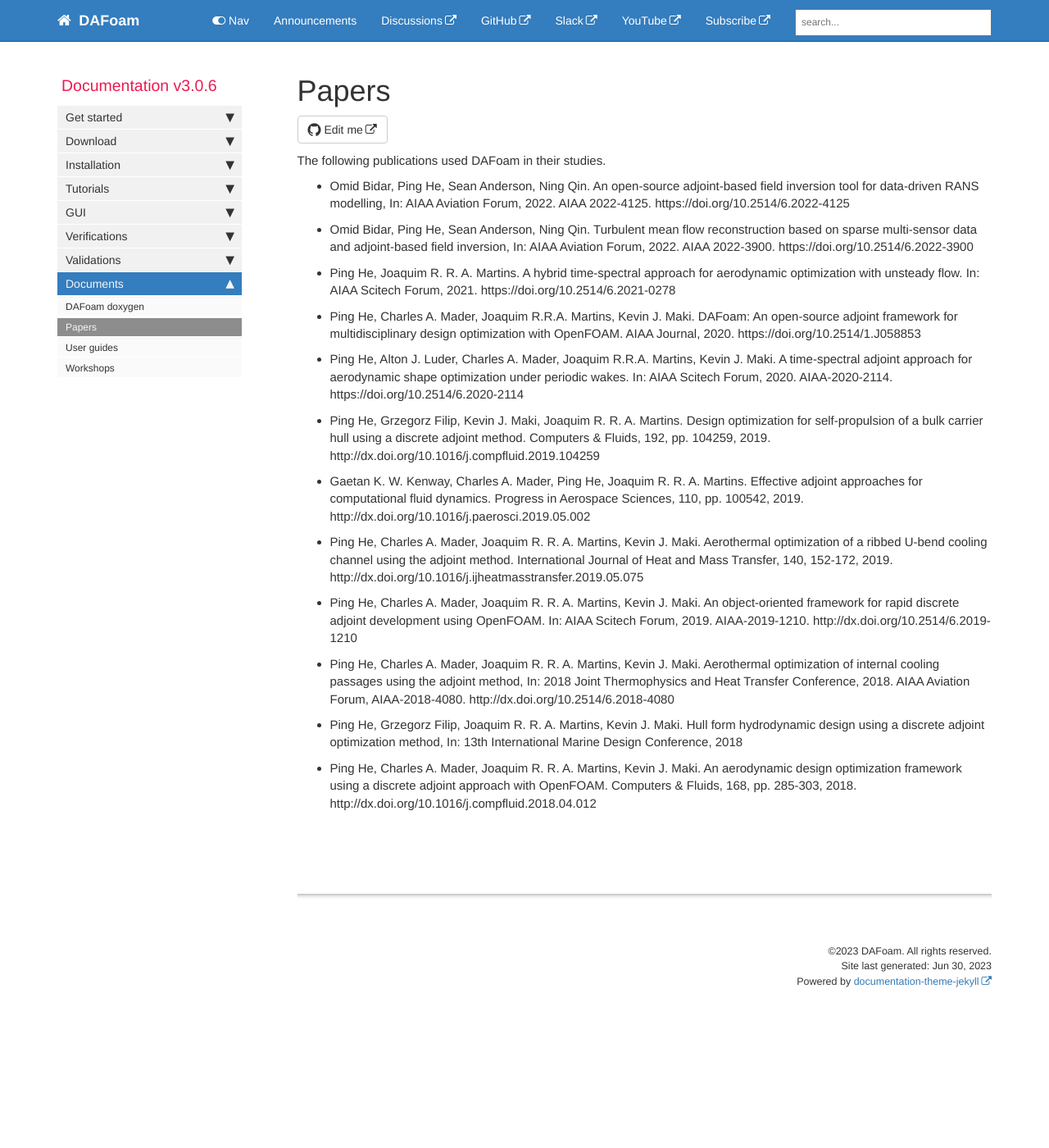
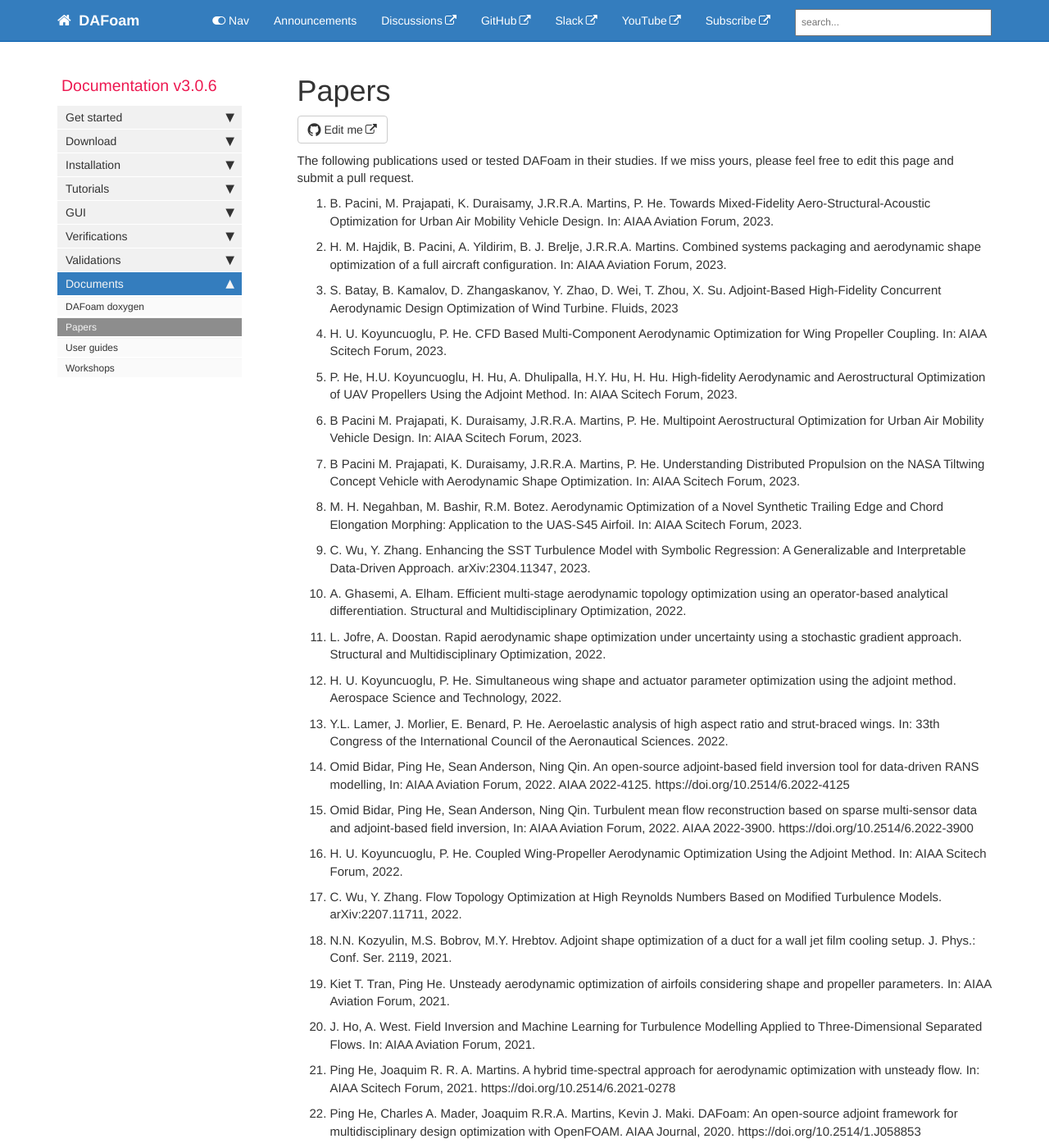
Before and after one commit to DAFoam/DAFoam.github.io, a Jekyll site: the page built from pages/mydoc/mydoc_docs_publications.md, in a window 1280 px wide and 1400 px high. Shown: the whole window at 82% size. Built offline with Jekyll 4.4.1, drawn with Linux system fonts in a browser that asks for light colours; comment, search, counter and statistics services are not loaded.

Commit message:
content update

```diff
--- a/pages/mydoc/mydoc_docs_publications.md
+++ b/pages/mydoc/mydoc_docs_publications.md
@@ -7,30 +7,68 @@ permalink: mydoc_docs_publications.html
 folder: mydoc
 ---
 
-The following publications used DAFoam in their studies.
+{: reversed="reversed"}
 
-- Omid Bidar, Ping He, Sean Anderson, Ning Qin. An open-source adjoint-based field inversion tool for data-driven RANS modelling, In: AIAA Aviation Forum, 2022. AIAA 2022-4125. https://doi.org/10.2514/6.2022-4125
+The following publications used or tested DAFoam in their studies. If we miss yours, please feel free to edit this page and submit a pull request.
 
-- Omid Bidar, Ping He, Sean Anderson, Ning Qin. Turbulent mean flow reconstruction based on sparse multi-sensor data and adjoint-based field inversion, In: AIAA Aviation Forum, 2022. AIAA 2022-3900. https://doi.org/10.2514/6.2022-3900
+1. B. Pacini, M. Prajapati, K. Duraisamy, J.R.R.A. Martins, P. He. Towards Mixed-Fidelity Aero-Structural-Acoustic Optimization for Urban Air Mobility Vehicle Design. In: AIAA Aviation Forum, 2023.
 
-- Ping He, Joaquim R. R. A. Martins. A hybrid time-spectral approach for aerodynamic optimization with unsteady flow. In: AIAA Scitech Forum, 2021. https://doi.org/10.2514/6.2021-0278
+1. H. M. Hajdik, B. Pacini, A. Yildirim, B. J. Brelje, J.R.R.A. Martins. Combined systems packaging and aerodynamic shape optimization of a full aircraft configuration. In: AIAA Aviation Forum, 2023.
 
-- Ping He, Charles A. Mader, Joaquim R.R.A. Martins, Kevin J. Maki. DAFoam: An open-source adjoint framework for multidisciplinary design optimization with OpenFOAM. AIAA Journal, 2020. https://doi.org/10.2514/1.J058853
+1. S. Batay, B. Kamalov, D. Zhangaskanov, Y. Zhao, D. Wei, T. Zhou, X. Su. Adjoint-Based High-Fidelity Concurrent Aerodynamic Design Optimization of Wind Turbine. Fluids, 2023
 
-- Ping He, Alton J. Luder, Charles A. Mader, Joaquim R.R.A. Martins, Kevin J. Maki. A time-spectral adjoint approach for aerodynamic shape optimization under periodic wakes. In: AIAA Scitech Forum, 2020. AIAA-2020-2114. https://doi.org/10.2514/6.2020-2114
+1. H. U. Koyuncuoglu, P. He. CFD Based Multi-Component Aerodynamic Optimization for Wing Propeller Coupling. In: AIAA Scitech Forum, 2023.
 
-- Ping He, Grzegorz Filip, Kevin J. Maki, Joaquim R. R. A. Martins. Design optimization for self-propulsion of a bulk carrier hull using a discrete adjoint method. Computers & Fluids, 192, pp. 104259, 2019. http://dx.doi.org/10.1016/j.compfluid.2019.104259
+1. P. He, H.U. Koyuncuoglu, H. Hu, A. Dhulipalla, H.Y. Hu, H. Hu. High-fidelity Aerodynamic and Aerostructural Optimization of UAV Propellers Using the Adjoint Method. In: AIAA Scitech Forum, 2023.
 
-- Gaetan K. W. Kenway, Charles A. Mader, Ping He, Joaquim R. R. A. Martins. Effective adjoint approaches for computational fluid dynamics. Progress in Aerospace Sciences, 110, pp. 100542, 2019. http://dx.doi.org/10.1016/j.paerosci.2019.05.002
+1. B Pacini M. Prajapati, K. Duraisamy, J.R.R.A. Martins, P. He. Multipoint Aerostructural Optimization for Urban Air Mobility Vehicle Design. In: AIAA Scitech Forum, 2023.
 
-- Ping He, Charles A. Mader, Joaquim R. R. A. Martins, Kevin J. Maki. Aerothermal optimization of a ribbed U-bend cooling channel using the adjoint method. International Journal of Heat and Mass Transfer, 140, 152-172, 2019. http://dx.doi.org/10.1016/j.ijheatmasstransfer.2019.05.075
+1. B Pacini M. Prajapati, K. Duraisamy, J.R.R.A. Martins, P. He. Understanding Distributed Propulsion on the NASA Tiltwing Concept Vehicle with Aerodynamic Shape Optimization. In: AIAA Scitech Forum, 2023.
 
-- Ping He, Charles A. Mader, Joaquim R. R. A. Martins, Kevin J. Maki. An object-oriented framework for rapid discrete adjoint development using OpenFOAM. In: AIAA Scitech Forum, 2019. AIAA-2019-1210. http://dx.doi.org/10.2514/6.2019-1210
+1. M. H. Negahban, M. Bashir, R.M. Botez. Aerodynamic Optimization of a Novel Synthetic Trailing Edge and Chord Elongation Morphing: Application to the UAS-S45 Airfoil. In: AIAA Scitech Forum, 2023.
 
-- Ping He, Charles A. Mader, Joaquim R. R. A. Martins, Kevin J. Maki. Aerothermal optimization of internal cooling passages using the adjoint method, In: 2018 Joint Thermophysics and Heat Transfer Conference, 2018. AIAA Aviation Forum, AIAA-2018-4080. http://dx.doi.org/10.2514/6.2018-4080
+1. C. Wu, Y. Zhang. Enhancing the SST Turbulence Model with Symbolic Regression: A Generalizable and Interpretable Data-Driven Approach. arXiv:2304.11347, 2023.
 
-- Ping He, Grzegorz Filip, Joaquim R. R. A. Martins, Kevin J. Maki. Hull form hydrodynamic design using a discrete adjoint optimization method, In: 13th International Marine Design Conference, 2018
+1. A. Ghasemi, A. Elham. Efficient multi‑stage aerodynamic topology optimization using an operator‑based analytical differentiation. Structural and Multidisciplinary Optimization, 2022.
 
-- Ping He, Charles A. Mader, Joaquim R. R. A. Martins, Kevin J. Maki. An aerodynamic design optimization framework using a discrete adjoint approach with OpenFOAM. Computers & Fluids, 168, pp. 285-303, 2018. http://dx.doi.org/10.1016/j.compfluid.2018.04.012
+1. L. Jofre, A. Doostan. Rapid aerodynamic shape optimization under uncertainty using a stochastic gradient approach. Structural and Multidisciplinary Optimization, 2022.
+
+1. H. U. Koyuncuoglu, P. He. Simultaneous wing shape and actuator parameter optimization using the adjoint method. Aerospace Science and Technology, 2022.
+
+1. Y.L. Lamer, J. Morlier, E. Benard, P. He. Aeroelastic analysis of high aspect ratio and strut-braced wings. In: 33th Congress of the International Council of the Aeronautical Sciences. 2022.
+
+1. Omid Bidar, Ping He, Sean Anderson, Ning Qin. An open-source adjoint-based field inversion tool for data-driven RANS modelling, In: AIAA Aviation Forum, 2022. AIAA 2022-4125. https://doi.org/10.2514/6.2022-4125
+
+1. Omid Bidar, Ping He, Sean Anderson, Ning Qin. Turbulent mean flow reconstruction based on sparse multi-sensor data and adjoint-based field inversion, In: AIAA Aviation Forum, 2022. AIAA 2022-3900. https://doi.org/10.2514/6.2022-3900
+
+1. H. U. Koyuncuoglu, P. He. Coupled Wing-Propeller Aerodynamic Optimization Using the Adjoint Method. In: AIAA Scitech Forum, 2022.
+
+1. C. Wu, Y. Zhang. Flow Topology Optimization at High Reynolds Numbers Based on Modified Turbulence Models. arXiv:2207.11711, 2022.
+
+1. N.N. Kozyulin, M.S. Bobrov, M.Y. Hrebtov. Adjoint shape optimization of a duct for a wall jet film cooling setup. J. Phys.: Conf. Ser. 2119, 2021.
+
+1. Kiet T. Tran, Ping He. Unsteady aerodynamic optimization of airfoils considering shape and propeller parameters. In: AIAA Aviation Forum, 2021.
+
+1. J. Ho, A. West. Field Inversion and Machine Learning for Turbulence Modelling Applied to Three-Dimensional Separated Flows. In: AIAA Aviation Forum, 2021.
+
+1. Ping He, Joaquim R. R. A. Martins. A hybrid time-spectral approach for aerodynamic optimization with unsteady flow. In: AIAA Scitech Forum, 2021. https://doi.org/10.2514/6.2021-0278
+
+1. Ping He, Charles A. Mader, Joaquim R.R.A. Martins, Kevin J. Maki. DAFoam: An open-source adjoint framework for multidisciplinary design optimization with OpenFOAM. AIAA Journal, 2020. https://doi.org/10.2514/1.J058853
+
+1. Ping He, Alton J. Luder, Charles A. Mader, Joaquim R.R.A. Martins, Kevin J. Maki. A time-spectral adjoint approach for aerodynamic shape optimization under periodic wakes. In: AIAA Scitech Forum, 2020. AIAA-2020-2114. https://doi.org/10.2514/6.2020-2114
+
+1. Ping He, Grzegorz Filip, Kevin J. Maki, Joaquim R. R. A. Martins. Design optimization for self-propulsion of a bulk carrier hull using a discrete adjoint method. Computers & Fluids, 192, pp. 104259, 2019. http://dx.doi.org/10.1016/j.compfluid.2019.104259
+
+1. Gaetan K. W. Kenway, Charles A. Mader, Ping He, Joaquim R. R. A. Martins. Effective adjoint approaches for computational fluid dynamics. Progress in Aerospace Sciences, 110, pp. 100542, 2019. http://dx.doi.org/10.1016/j.paerosci.2019.05.002
+
+1. Ping He, Charles A. Mader, Joaquim R. R. A. Martins, Kevin J. Maki. Aerothermal optimization of a ribbed U-bend cooling channel using the adjoint method. International Journal of Heat and Mass Transfer, 140, 152-172, 2019. http://dx.doi.org/10.1016/j.ijheatmasstransfer.2019.05.075
+
+1. Ping He, Charles A. Mader, Joaquim R. R. A. Martins, Kevin J. Maki. An object-oriented framework for rapid discrete adjoint development using OpenFOAM. In: AIAA Scitech Forum, 2019. AIAA-2019-1210. http://dx.doi.org/10.2514/6.2019-1210
+
+1. Ping He, Charles A. Mader, Joaquim R. R. A. Martins, Kevin J. Maki. Aerothermal optimization of internal cooling passages using the adjoint method, In: 2018 Joint Thermophysics and Heat Transfer Conference, 2018. AIAA Aviation Forum, AIAA-2018-4080. http://dx.doi.org/10.2514/6.2018-4080
+
+1. Ping He, Grzegorz Filip, Joaquim R. R. A. Martins, Kevin J. Maki. Hull form hydrodynamic design using a discrete adjoint optimization method, In: 13th International Marine Design Conference, 2018
+
+1. Ping He, Charles A. Mader, Joaquim R. R. A. Martins, Kevin J. Maki. An aerodynamic design optimization framework using a discrete adjoint approach with OpenFOAM. Computers & Fluids, 168, pp. 285-303, 2018. http://dx.doi.org/10.1016/j.compfluid.2018.04.012
 
 {% include links.html %}
```
